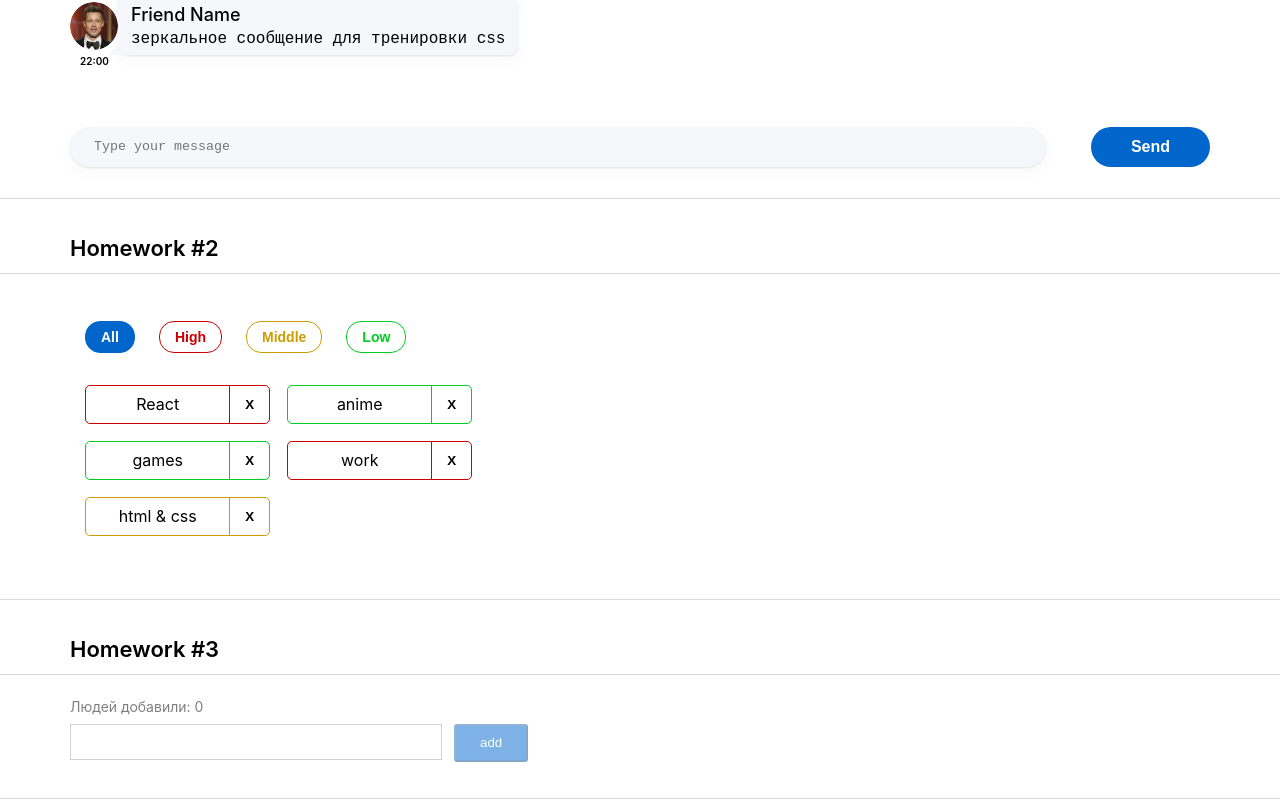
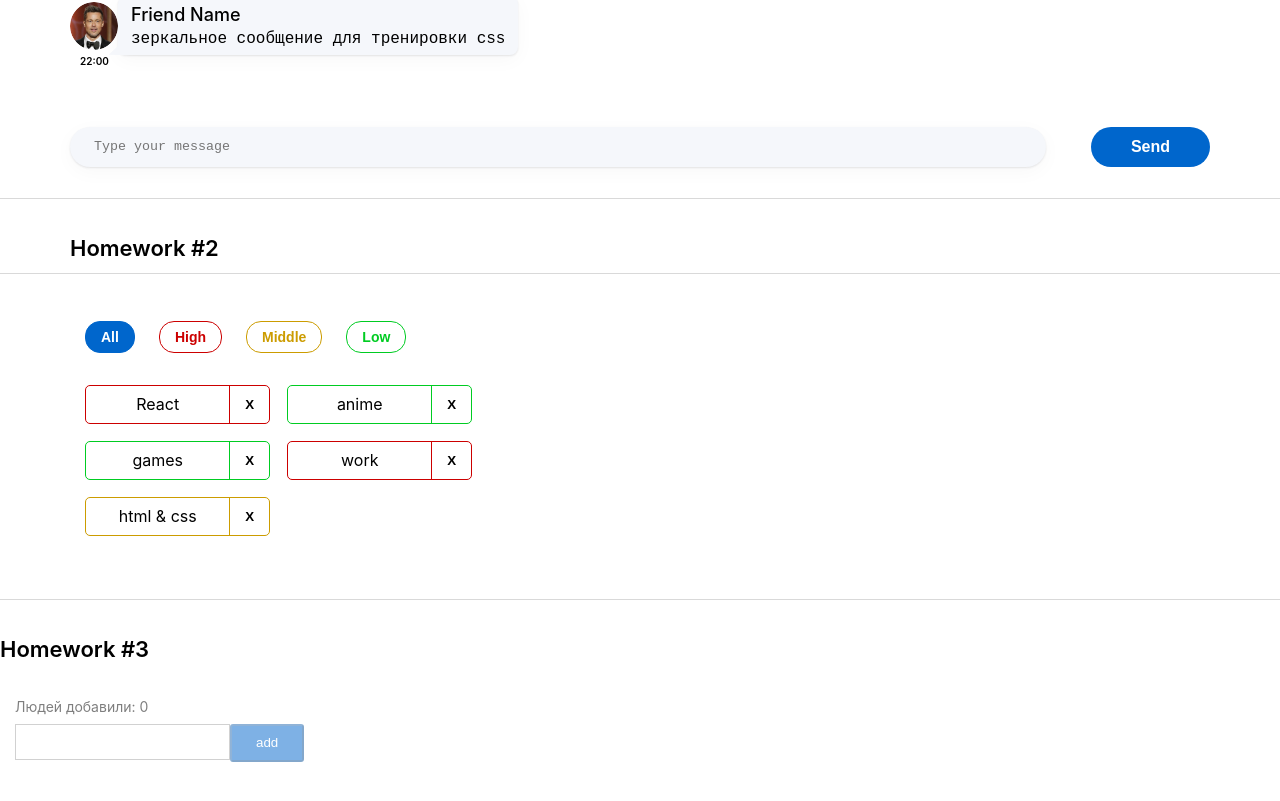
Before and after one commit to Anna-Bekreneva/autocheck-hw, a React (Create React App) app: page / in a window 1280 px wide. Shown: the part 275-1076 px from the top of the page. Built offline with nearby package versions, Linux system fonts and the light colour scheme.

Commit message:
hw 3 corrected

```diff
--- a/src/s2-homeworks/hw03/Greeting.tsx
+++ b/src/s2-homeworks/hw03/Greeting.tsx
@@ -30,14 +30,15 @@ const Greeting: React.FC<GreetingPropsType> = (
 
     return (
         <div id={'hw3-form'} className={s.greetingForm}>
-            <span className={s.text}>
+            <div className={s.text}>
                 {'Людей добавили: '}
                 <span id={'hw3-users-total'}>
                     {totalUsers}
                 </span>
-            </span>
+            </div>
 
             <div className={s.inputAndButtonContainer}>
+                    <div>
                         <input
                             id={'hw3-input'}
                             value={name}
@@ -48,6 +49,7 @@ const Greeting: React.FC<GreetingPropsType> = (
                         />
                         <div id={'hw3-error'} className={s.error}>
                             {error}
+                        </div>
                     </div>
 
                 <button
@@ -60,9 +62,9 @@ const Greeting: React.FC<GreetingPropsType> = (
                 </button>
             </div>
 
-            {lastUserName?.trim() && (
+            {lastUserName && (
                 <div className={s.greeting}>
-                    Привет <span id={'hw3-last-user'}>{lastUserName?.trim()}</span>!
+                    Привет <span id={'hw3-last-user'}>{lastUserName}</span>!
                 </div>
             )}
         </div>
--- a/src/s2-homeworks/hw03/GreetingContainer.tsx
+++ b/src/s2-homeworks/hw03/GreetingContainer.tsx
@@ -8,8 +8,7 @@ type GreetingContainerPropsType = {
 }
 
 export const pureAddUser = (name: string, setError: ((error: string) => void), setName: ((name: string) => void), addUserCallback: ((name: string) => void)) => {
-    const trimmedName = name.trim()
-    if (!trimmedName) {
+    if (name.trim() !== '') {
         setError('Ошибка! Введите имя!')
     } else {
         addUserCallback(name)
--- a/src/s2-homeworks/hw03/HW3.tsx
+++ b/src/s2-homeworks/hw03/HW3.tsx
@@ -35,23 +35,22 @@ export const pureAddUserCallback = (name: string, setUsers: (users: Array<UserTy
 const HW3 = () => {
     const [users, setUsers] = useState<Array<UserType>>([]) // need to fix any
 
-    const addUserCallback = (name: string) => pureAddUserCallback(name, setUsers, users)
+    const addUserCallback = (name: string) => {
+        pureAddUserCallback(name, setUsers, users)
+    }
 
     return (
-        <section className={s2.section} id={'hw3'}>
-            <div className={s2.container}>
+        <div id={'hw3'}>
             <h2 className={s2.hwTitle}>Homework #3</h2>
-            </div>
             {/*для автоматической проверки дз (не менять)*/}
-            <div className={s2.wrapper}>
-                <div className={`${s2.hw} + ${s2.container}`}>
+
+            <div className={s2.hw}>
                 <GreetingContainer
                     users={users}
                     addUserCallback={addUserCallback}
                 />
             </div>
         </div>
-        </section>
     )
 }
 
```
Lines whose indentation alone changed are shown as unchanged.
